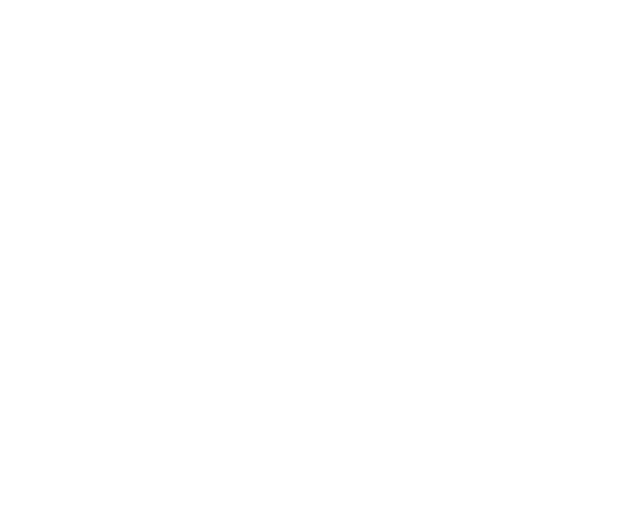
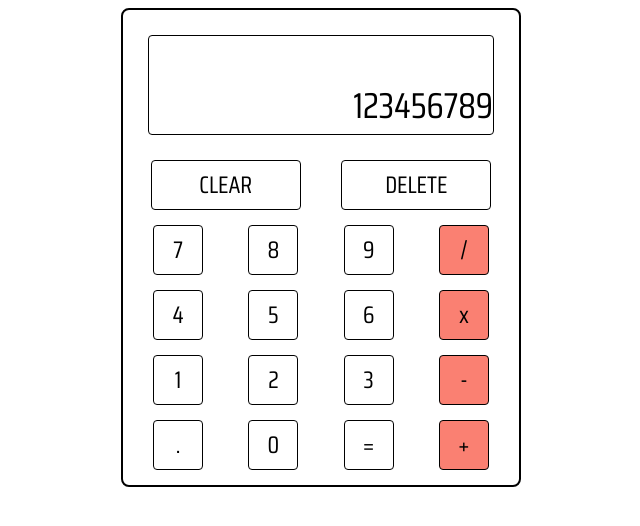
Before and after one commit to jankjunction/calculator, a plain HTML site: page index.html in a window 1280 px wide. Shown: the whole page, without its empty margins (319-959 px from the left). Drawn offline with Linux system fonts and the light colour scheme.

Commit message:
Add HTML Elements and CSS Styling

```diff
--- a/index.html
+++ b/index.html
@@ -1,13 +1,37 @@
 <!DOCTYPE html>
 <html lang="en">
   <head>
+    <link rel="preconnect" href="https://fonts.googleapis.com">
+<link rel="preconnect" href="https://fonts.gstatic.com" crossorigin>
+<link href="https://fonts.googleapis.com/css2?family=Saira+Condensed&display=swap" rel="stylesheet">
     <meta charset="UTF-8">
     <meta name="viewport" content="width=device-width, initial-scale=1.0">
     <meta http-equiv="X-UA-Compatible" content="ie=edge">
-    <title>HTML 5 Boilerplate</title>
+    <title>Calculator</title>
     <link rel="stylesheet" href="styles.css">
     <script src="index.js" defer></script>
   </head>
   <body>
+    <div id="calculator">
+      <div id="display">123456789</div>
+      <div id="clear">CLEAR</div>
+      <div id="delete">DELETE</div>
+      <div class="smallbutton">7</div>
+      <div class="smallbutton">8</div>
+      <div class="smallbutton">9</div>
+      <div class="smallbutton operator">/</div>
+      <div class="smallbutton">4</div>
+      <div class="smallbutton">5</div>
+      <div class="smallbutton">6</div>
+      <div class="smallbutton operator">x</div>
+      <div class="smallbutton">1</div>
+      <div class="smallbutton">2</div>
+      <div class="smallbutton">3</div>
+      <div class="smallbutton operator">-</div>
+      <div class="smallbutton">.</div>
+      <div class="smallbutton">0</div>
+      <div class="smallbutton">=</div>
+      <div class="smallbutton operator">+</div>
+    </div>
   </body>
 </html>
--- a/index.js
+++ b/index.js
@@ -1,8 +1,13 @@
-// add
+// arithmetic functions
 function add(x, y) {return x + y};
-// subtract
 function subtract(x, y) {return x - y;}
-// multiply
 function multiply(x, y) {return x * y;}
-// divide
 function divide(x, y) {return x / y};
+
+//
+function operate(operator, x, y) {
+    if (operator === '+') {return add(x, y)};
+    if (operator === '-') {return subtract(x, y)};
+    if (operator === '*') {return multiply(x, y)};
+    if (operator === '/') {return divide(x, y)};
+};
--- a/styles.css
+++ b/styles.css
@@ -5,3 +5,75 @@ html {
 *, *:before, *:after {
     box-sizing: inherit;
 }
+
+#calculator {
+    width: 400px;
+    display: grid;
+    grid-template-columns: 1fr 1fr 1fr 1fr;
+    grid-template-rows: auto;
+    grid-template-areas:
+        "display display display display"
+        "clear  clear delete delete"
+        "small small small small"
+        "small small small small"
+        "small small small small"
+        "small small small small";
+    align-items: center;
+    grid-column-gap: 15px;
+    grid-row-gap: 15px;
+    border: 2px solid black;
+    border-radius: 8px;
+    margin: auto;
+    padding: 15px;
+}
+
+#display, #clear, #delete, .smallbutton {
+    font-family: "Saira Condensed";
+    font-size: 24px;
+    border: 1px solid black;
+    border-radius: 4px;
+}
+#display {
+    font-family: "Saira Condensed";
+    font-size: 36px;
+    grid-area: display;
+    display: flex;
+    align-items: flex-end;
+    justify-content: flex-end;
+    margin: 10px;
+    height: 100px;
+    align-self: end;
+    text-align: right;
+}
+
+#clear, #delete {
+    display: flex;
+    width: 150px;
+    height: 50px;
+    place-self: center;
+    justify-content: space-around;
+    align-items: center;
+    margin: auto;
+}
+#clear {
+    grid-area: clear;
+}
+
+#delete {
+    grid-area: delete;
+}
+
+
+.smallbutton {
+    height: 50px;
+    width: 50px;
+    display: flex;
+    justify-content: center;
+    align-items: center;
+    text-align: center;
+    place-self: center;
+}
+
+.operator {
+    background-color: salmon;
+}
```
